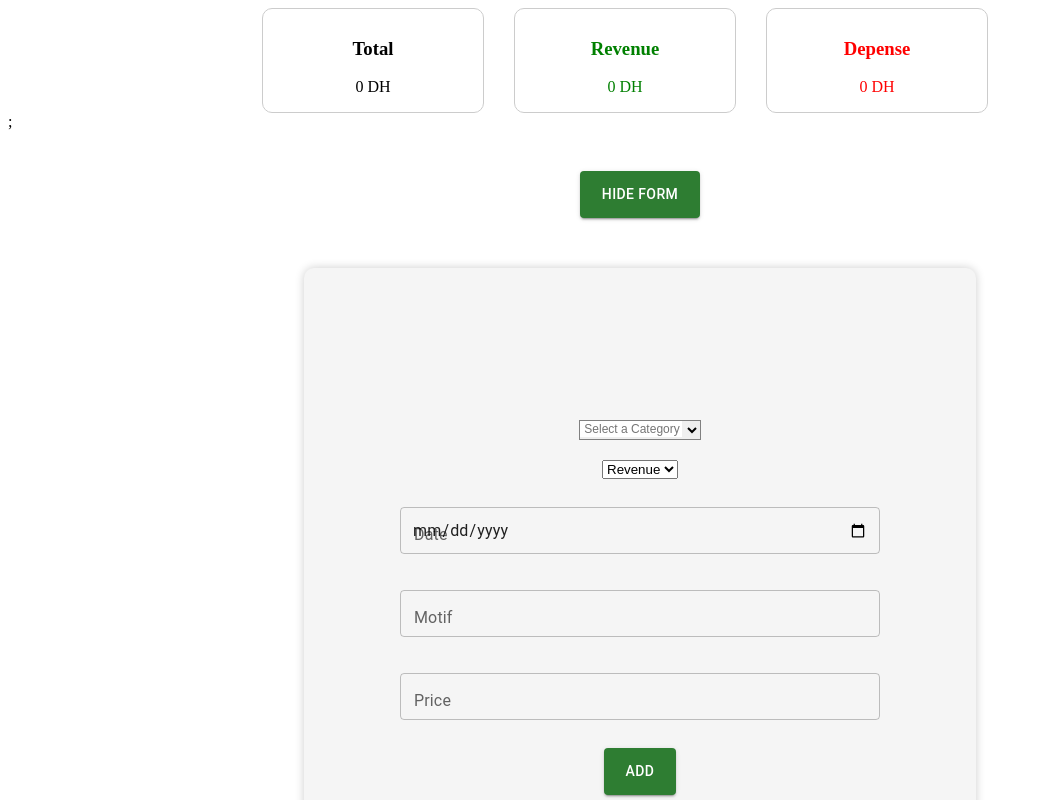
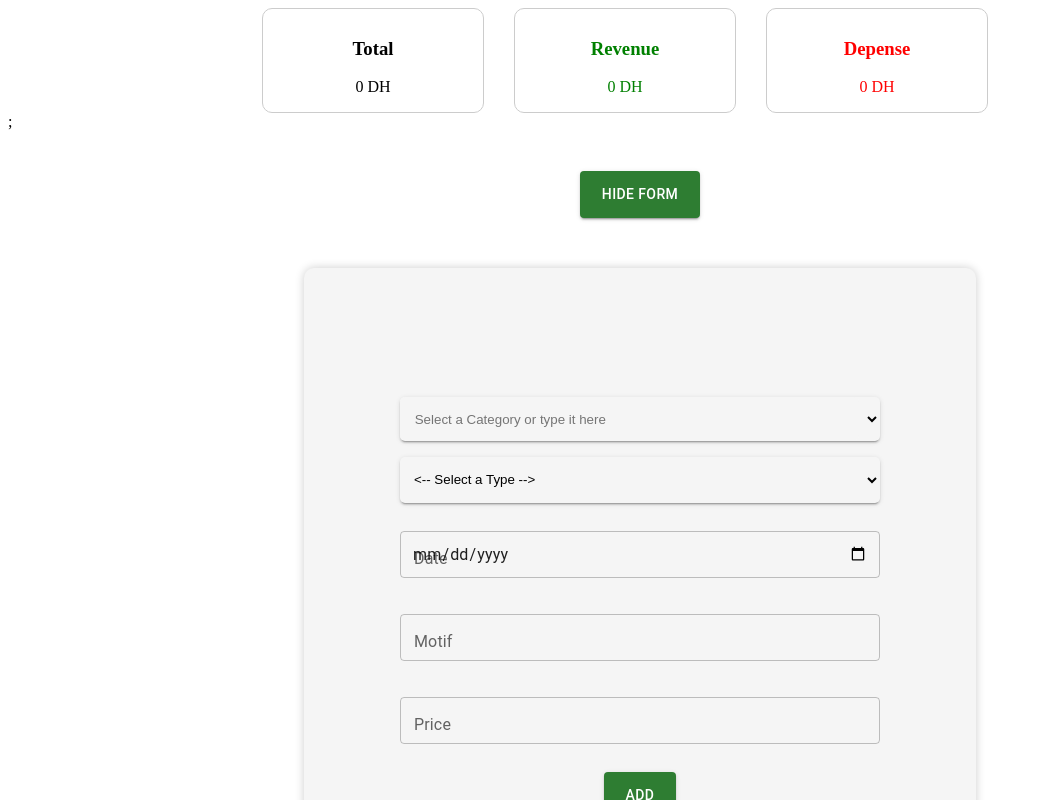
Before and after one commit to SoufianTamim/BUDGET-MANAGER-BRIEF-REACT, a React (Create React App) app in the folder app/: page / in a window 1280 px wide. Both pictures are taken after a click on the button "ADD A DEP/REV". Shown: the top 800 px of the page, without its empty margins (0-1043 px from the left). Built offline with nearby package versions, Linux system fonts and the light colour scheme.

Commit message:
last touches

```diff
--- a/app/src/App.css
+++ b/app/src/App.css
@@ -65,12 +65,53 @@ margin: 40px auto;
 
 
 }
+#Type{
+  margin-top: 40px;
+  min-width: 30rem;
+  padding: 14px 20px 15px 10px;
+  border-radius: 5px;
+  background:none ;
+  border: none;
+  box-shadow: 0px 3px 1px -2px rgba(0, 0, 0, 0.2), 0px 2px 2px 0px rgba(0, 0, 0, 0.14), 0px 1px 5px 0px rgba(0, 0, 0, 0.12);
+
+}
 
 
-.select-editable {position:relative; background-color:white; border:solid grey 1px;  width:120px; height:18px;}
-.select-editable select {position:absolute; top:0px; left:0px; font-size:14px; border:none; width:120px; margin:0;}
-.select-editable input {position:absolute; top:0px; left:0px; width:100px; padding:1px; font-size:12px; border:none;}
-.select-editable select:focus, .select-editable input:focus {outline:none;}
+.select-editable {
+  position: relative;
+  background-color: white;
+  border: none;
+  width: 30rem;
+  border-radius: 5px;
+  margin-bottom: 80px;
+}
+.select-editable select {
+  position:absolute;
+  top:0px; left:0px;
+  font-size:14px;
+  border:none;
+  width:30rem;
+  padding: 12px;
+  padding: 13px 12px 13px 0;
+  margin:0;
+  border-radius: 5px;
+  box-shadow: 0px 3px 1px -2px rgba(0, 0, 0, 0.2), 0px 2px 2px 0px rgba(0, 0, 0, 0.14), 0px 1px 5px 0px rgba(0, 0, 0, 0.12);
+      background-color: #f5f5f5;
+}
+.select-editable input {
+    position: absolute;
+    top: 0px;
+    left: 0px;
+    width: 28rem;
+    padding: 1px;
+    padding: 15px 0 13px 11px;
+    border: none;
+    border-radius: 5px;
+    background-color: #f5f5f5;
+}
+
+
+.select-editable select:focus, .select-editable input:focus { outline:none;}
 
 
 
--- a/app/src/Components/EditableSelect.js
+++ b/app/src/Components/EditableSelect.js
@@ -1,29 +1,29 @@
-import React from 'react';
+import React from "react";
 
 export default function EditableSelect() {
-  const options= [
-    { value: '', label: '' },
-    { value: 'Invoice', label: 'Invoice' },
-    { value: 'Housing', label: 'Housing' },
-    { value: 'Savings', label: 'Savings' },
-    { value: 'Shopping', label: 'Shopping' },
-    { value: 'Health care', label: 'Health care' },
-    { value: 'Transportation', label: 'Transportation' },
-    { value: 'Debt repayment', label: 'Debt repayment' },
-    { value: 'Entertainment', label: 'Entertainment' },
-    { value: 'other', label: 'Other' }
+  const options = [
+    { value: "", label: "<-- Select a category  -->" },
+    { value: "Invoice", label: "Invoice" },
+    { value: "Housing", label: "Housing" },
+    { value: "Savings", label: "Savings" },
+    { value: "Shopping", label: "Shopping" },
+    { value: "Health care", label: "Health care" },
+    { value: "Transportation", label: "Transportation" },
+    { value: "Debt repayment", label: "Debt repayment" },
+    { value: "Entertainment", label: "Entertainment" },
   ];
-
 
   return (
     <>
       <div className="select-editable">
-        <select onChange={event => event.target.nextElementSibling.value = event.target.value} id='select-cat'>
-          {options.map(option => (
-            <option key={option.value} value={option.value}>{option.label}</option>
+        <select onChange={(event) => (event.target.nextElementSibling.value = event.target.value)} id="select-cat">
+          {options.map((option) => (
+            <option key={option.value} value={option.value}>
+              {option.label}
+            </option>
           ))}
         </select>
-        <input type="text" name="format" defaultValue="" id='select-cat1' placeholder=' Select a Category' />
+        <input type="text" name="format" defaultValue="" id="select-cat1" placeholder=" Select a Category or type it here" />
       </div>
     </>
   );
@@ -32,8 +32,9 @@ export default function EditableSelect() {
 export function SimpleSelect() {
   return (
     <select id="Type">
-      <option key="Revenue" value="Revenue">Revenue</option>
-      <option key="Depense" value="Depense">Depense</option>
+      <option selected disabled key="type" value=""> {"<-- Select a Type -->"} </option>
+      <option key="Revenue" value="Revenue">  Revenue </option>
+      <option key="Depense" value="Depense">  Depense </option>
     </select>
   );
 }
```
Also changed, not shown: app/public/fin.html (deleted, +0 -34 lines).
